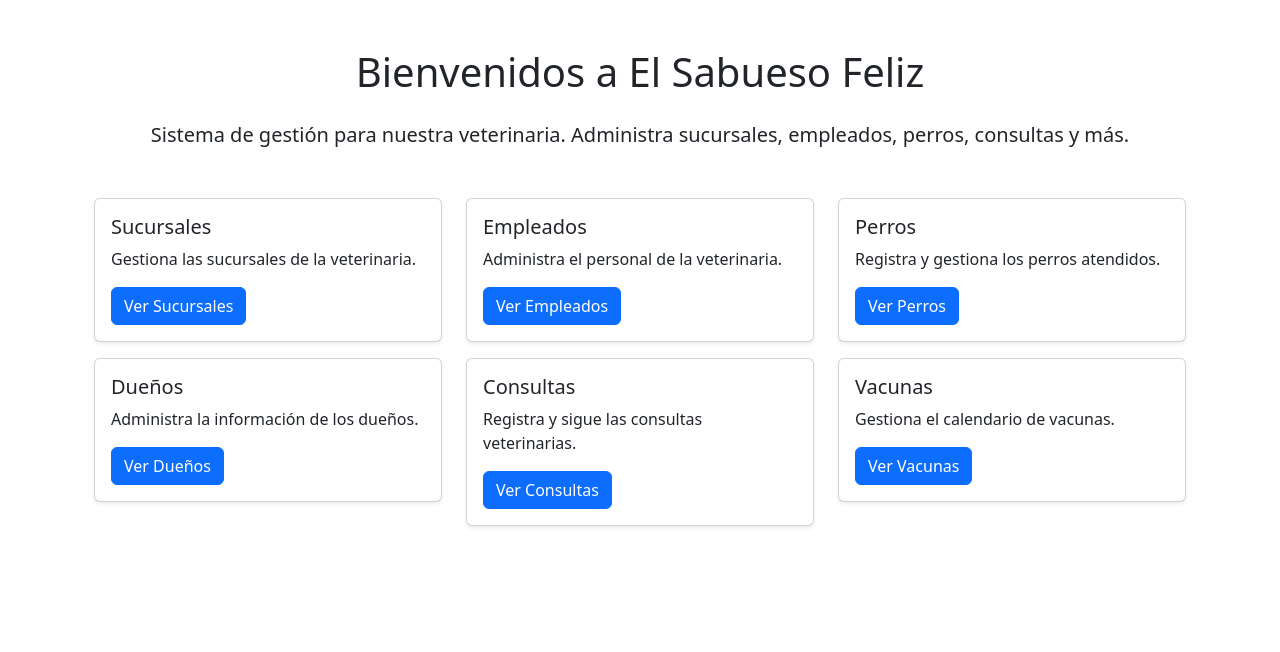
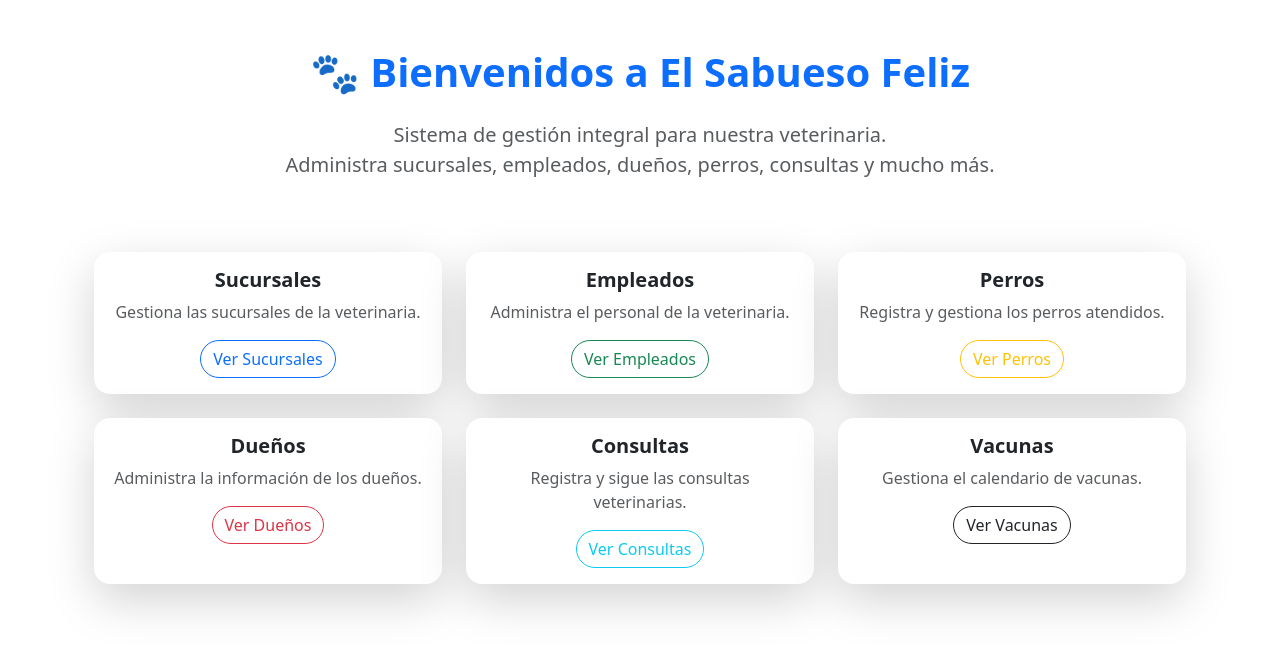
Before and after one commit to Villada-PG3/trabajo-practico-integrador-veterinaria-el-sabueso-feliz, a Django app: page / in a window 1280 px wide. Shown: the part 56-708 px from the top of the page. Run offline with Django 5.2, Linux system fonts and the light colour scheme.

Commit message:
mejora front home

```diff
--- a/veterinaria/sabueso_feliz/templates/home.html
+++ b/veterinaria/sabueso_feliz/templates/home.html
@@ -2,64 +2,90 @@
 
 {% block content %}
 <div class="container mt-5">
-    <h1 class="text-center mb-4">Bienvenidos a El Sabueso Feliz</h1>
-    <p class="text-center lead">Sistema de gestión para nuestra veterinaria. Administra sucursales, empleados, perros, consultas y más.</p>
+    <h1 class="text-center mb-4 fw-bold text-primary">🐾 Bienvenidos a El Sabueso Feliz</h1>
+    <p class="text-center lead text-muted">
+        Sistema de gestión integral para nuestra veterinaria. <br>
+        Administra sucursales, empleados, dueños, perros, consultas y mucho más.
+    </p>
 
-    <div class="row mt-5">
-        <div class="col-md-4 mb-3">
-            <div class="card shadow-sm">
-                <div class="card-body">
-                    <h5 class="card-title">Sucursales</h5>
-                    <p class="card-text">Gestiona las sucursales de la veterinaria.</p>
-                    <a href="{% url 'sucursales_list' %}" class="btn btn-primary">Ver Sucursales</a>
+    <div class="row mt-5 g-4">
+        <!-- Tarjeta -->
+        <div class="col-md-4">
+            <div class="card shadow-lg border-0 rounded-4 h-100 hover-card">
+                <div class="card-body text-center">
+                    <i class="bi bi-shop fs-1 text-primary mb-3"></i>
+                    <h5 class="card-title fw-bold">Sucursales</h5>
+                    <p class="card-text text-muted">Gestiona las sucursales de la veterinaria.</p>
+                    <a href="{% url 'sucursales_list' %}" class="btn btn-outline-primary rounded-pill">Ver Sucursales</a>
                 </div>
             </div>
         </div>
-        <div class="col-md-4 mb-3">
-            <div class="card shadow-sm">
-                <div class="card-body">
-                    <h5 class="card-title">Empleados</h5>
-                    <p class="card-text">Administra el personal de la veterinaria.</p>
-                    <a href="{% url 'empleados_list' %}" class="btn btn-primary">Ver Empleados</a>
+
+        <div class="col-md-4">
+            <div class="card shadow-lg border-0 rounded-4 h-100 hover-card">
+                <div class="card-body text-center">
+                    <i class="bi bi-people fs-1 text-success mb-3"></i>
+                    <h5 class="card-title fw-bold">Empleados</h5>
+                    <p class="card-text text-muted">Administra el personal de la veterinaria.</p>
+                    <a href="{% url 'empleados_list' %}" class="btn btn-outline-success rounded-pill">Ver Empleados</a>
                 </div>
             </div>
         </div>
-        <div class="col-md-4 mb-3">
-            <div class="card shadow-sm">
-                <div class="card-body">
-                    <h5 class="card-title">Perros</h5>
-                    <p class="card-text">Registra y gestiona los perros atendidos.</p>
-                    <a href="{% url 'perros_list' %}" class="btn btn-primary">Ver Perros</a>
+
+        <div class="col-md-4">
+            <div class="card shadow-lg border-0 rounded-4 h-100 hover-card">
+                <div class="card-body text-center">
+                    <i class="bi bi-paw fs-1 text-warning mb-3"></i>
+                    <h5 class="card-title fw-bold">Perros</h5>
+                    <p class="card-text text-muted">Registra y gestiona los perros atendidos.</p>
+                    <a href="{% url 'perros_list' %}" class="btn btn-outline-warning rounded-pill">Ver Perros</a>
                 </div>
             </div>
         </div>
-        <div class="col-md-4 mb-3">
-            <div class="card shadow-sm">
-                <div class="card-body">
-                    <h5 class="card-title">Dueños</h5>
-                    <p class="card-text">Administra la información de los dueños.</p>
-                    <a href="{% url 'duenios_list' %}" class="btn btn-primary">Ver Dueños</a>
+
+        <div class="col-md-4">
+            <div class="card shadow-lg border-0 rounded-4 h-100 hover-card">
+                <div class="card-body text-center">
+                    <i class="bi bi-person-heart fs-1 text-danger mb-3"></i>
+                    <h5 class="card-title fw-bold">Dueños</h5>
+                    <p class="card-text text-muted">Administra la información de los dueños.</p>
+                    <a href="{% url 'duenios_list' %}" class="btn btn-outline-danger rounded-pill">Ver Dueños</a>
                 </div>
             </div>
         </div>
-        <div class="col-md-4 mb-3">
-            <div class="card shadow-sm">
-                <div class="card-body">
-                    <h5 class="card-title">Consultas</h5>
-                    <p class="card-text">Registra y sigue las consultas veterinarias.</p>
-                    <a href="{% url 'consultas_list' %}" class="btn btn-primary">Ver Consultas</a>
+
+        <div class="col-md-4">
+            <div class="card shadow-lg border-0 rounded-4 h-100 hover-card">
+                <div class="card-body text-center">
+                    <i class="bi bi-journal-medical fs-1 text-info mb-3"></i>
+                    <h5 class="card-title fw-bold">Consultas</h5>
+                    <p class="card-text text-muted">Registra y sigue las consultas veterinarias.</p>
+                    <a href="{% url 'consultas_list' %}" class="btn btn-outline-info rounded-pill">Ver Consultas</a>
                 </div>
             </div>
         </div>
-        <div class="col-md-4 mb-3">
-            <div class="card shadow-sm">
-                <div class="card-body">
-                    <h5 class="card-title">Vacunas</h5>
-                    <p class="card-text">Gestiona el calendario de vacunas.</p>
-                    <a href="{% url 'vacunas_list' %}" class="btn btn-primary">Ver Vacunas</a>
+
+        <div class="col-md-4">
+            <div class="card shadow-lg border-0 rounded-4 h-100 hover-card">
+                <div class="card-body text-center">
+                    <i class="bi bi-capsule fs-1 text-purple mb-3"></i>
+                    <h5 class="card-title fw-bold">Vacunas</h5>
+                    <p class="card-text text-muted">Gestiona el calendario de vacunas.</p>
+                    <a href="{% url 'vacunas_list' %}" class="btn btn-outline-dark rounded-pill">Ver Vacunas</a>
                 </div>
             </div>
         </div>
     </div>
 </div>
+
+<style>
+    .hover-card {
+        transition: transform 0.2s ease, box-shadow 0.2s ease;
+    }
+    .hover-card:hover {
+        transform: translateY(-5px);
+        box-shadow: 0 8px 20px rgba(0,0,0,0.15);
+    }
+    .text-purple { color: #6f42c1; }
+</style>
 {% endblock %}
```
